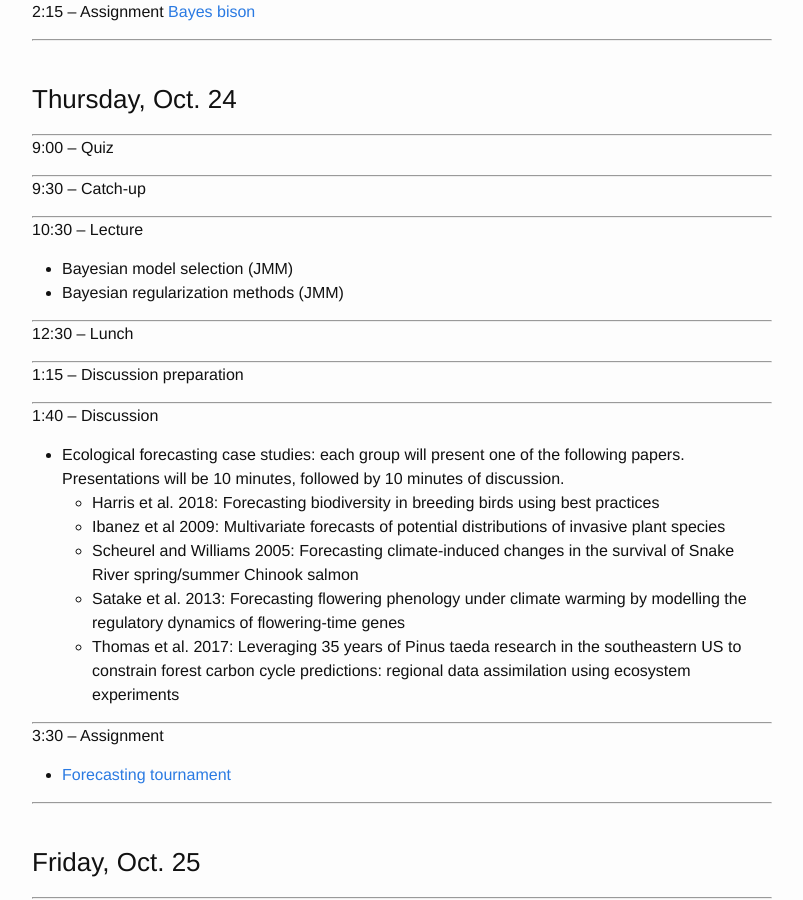
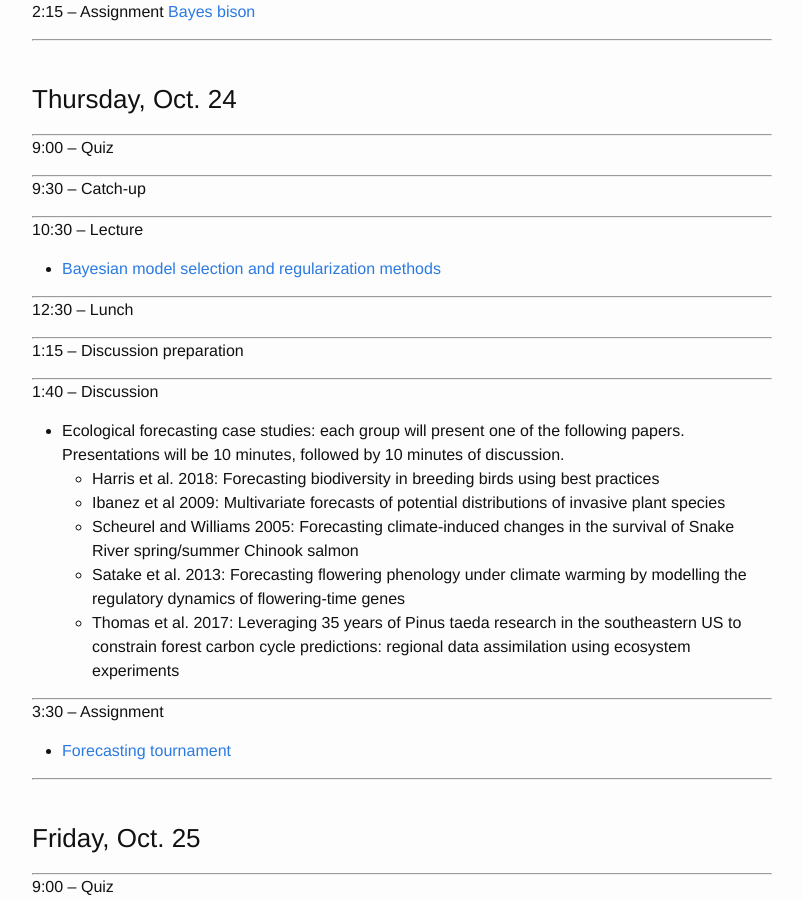
Before and after one commit to pbadler/forecasting-course-short, a Jekyll site: the page built from schedule.md, in a window 1280 px wide and 900 px high, scrolled down 2306 px. Shown: the whole window, without its empty margins (238-1041 px from the left). Built offline with Jekyll 4.4.1, drawn with Linux system fonts in a browser that asks for light colours.

Commit message:
link to model selection

```diff
--- a/schedule.md
+++ b/schedule.md
@@ -152,8 +152,7 @@ layout: page
 ***
 10:30 -- Lecture
 
- * Bayesian model selection (JMM)
- * Bayesian regularization methods (JMM)
+ * [Bayesian model selection and regularization methods](lectures/bayes_model_selection)
 
 ***
 12:30 -- Lunch
```
